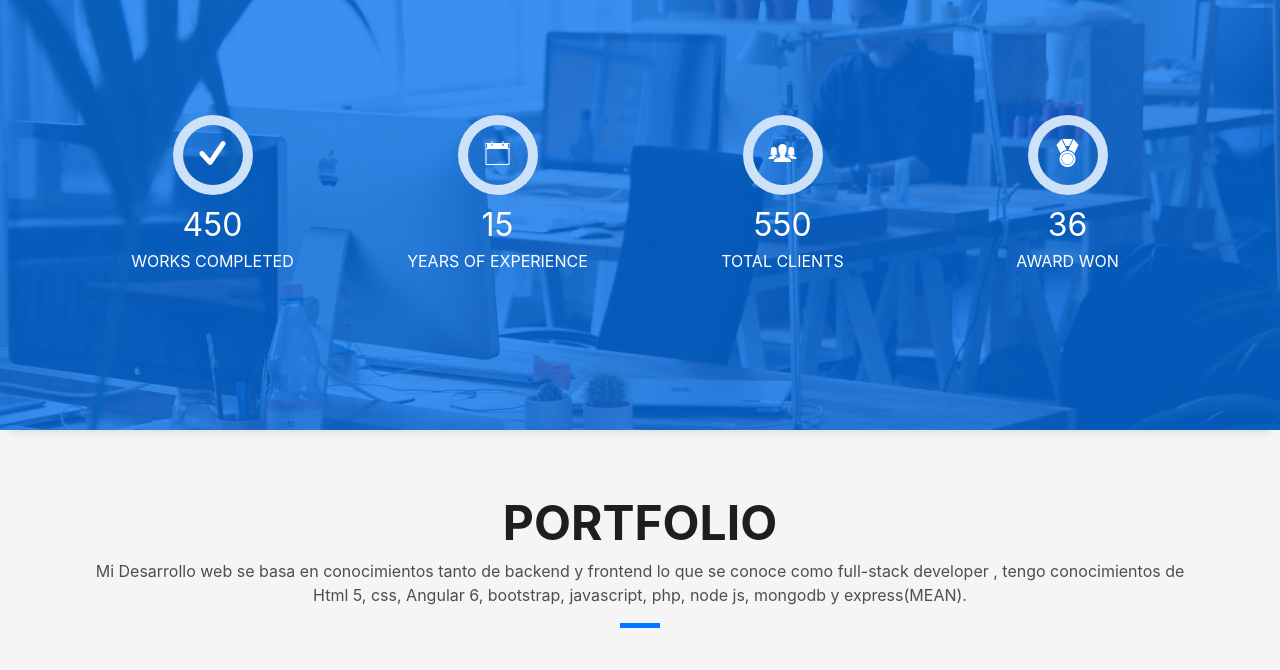
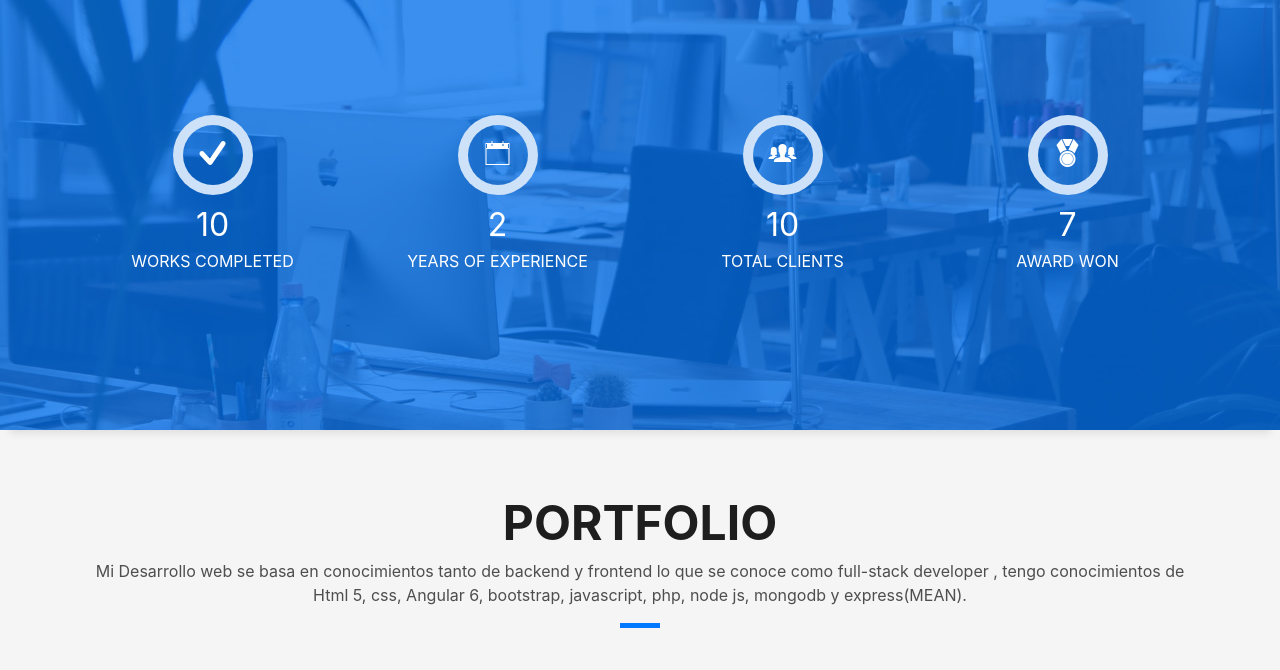
Before and after one commit to iscomax/DevFolio, a plain HTML site: page index.html in a window 1280 px wide. Shown: the part 2457-3127 px from the top of the page. Drawn offline with Linux system fonts and the light colour scheme; files whose address does not match are found by name.

Commit message:
segundo commit cambio de estadisticas

```diff
--- a/index.html
+++ b/index.html
@@ -312,7 +312,7 @@
               <span class="ico-circle"><i class="ion-checkmark-round"></i></span>
             </div>
             <div class="counter-num">
-              <p class="counter">450</p>
+              <p class="counter">10</p>
               <span class="counter-text">WORKS COMPLETED</span>
             </div>
           </div>
@@ -323,7 +323,7 @@
               <span class="ico-circle"><i class="ion-ios-calendar-outline"></i></span>
             </div>
             <div class="counter-num">
-              <p class="counter">15</p>
+              <p class="counter">2</p>
               <span class="counter-text">YEARS OF EXPERIENCE</span>
             </div>
           </div>
@@ -334,7 +334,7 @@
               <span class="ico-circle"><i class="ion-ios-people"></i></span>
             </div>
             <div class="counter-num">
-              <p class="counter">550</p>
+              <p class="counter">10</p>
               <span class="counter-text">TOTAL CLIENTS</span>
             </div>
           </div>
@@ -345,7 +345,7 @@
               <span class="ico-circle"><i class="ion-ribbon-a"></i></span>
             </div>
             <div class="counter-num">
-              <p class="counter">36</p>
+              <p class="counter">7</p>
               <span class="counter-text">AWARD WON</span>
             </div>
           </div>
@@ -491,7 +491,7 @@
                     <h2 class="w-title">Editorial Litoroda</h2>
                     <div class="w-more">
                       <span class="w-ctegory">
-                          <a href="http://taha.mx/" target="_blank">
+                          <a href="https://iscomax.github.io/litoroda/" target="_blank">
                             <button type="button" class="btn btn-primary">Ir al sitio </button>
                           </a>
                       </span> / <span class="w-date">18 Sep. 2018</span>
```
